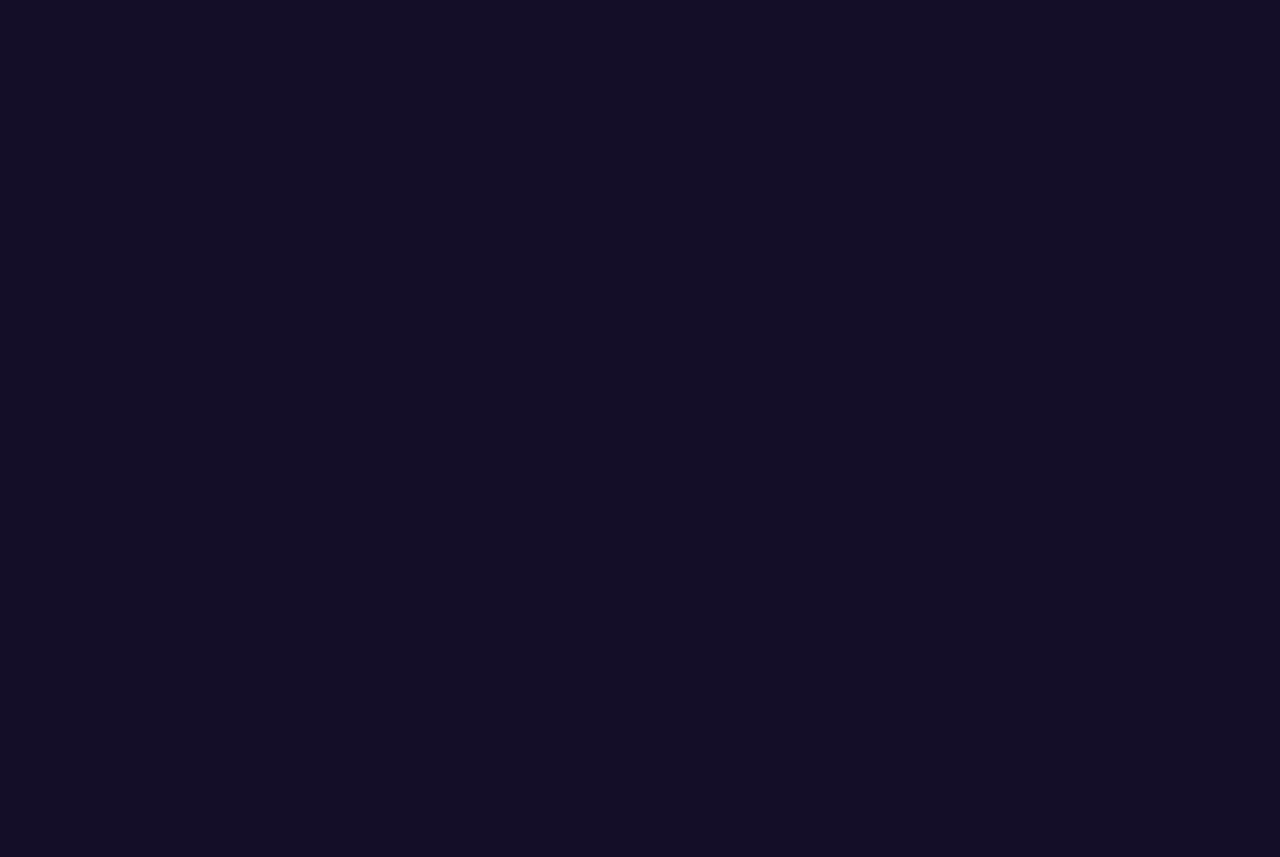
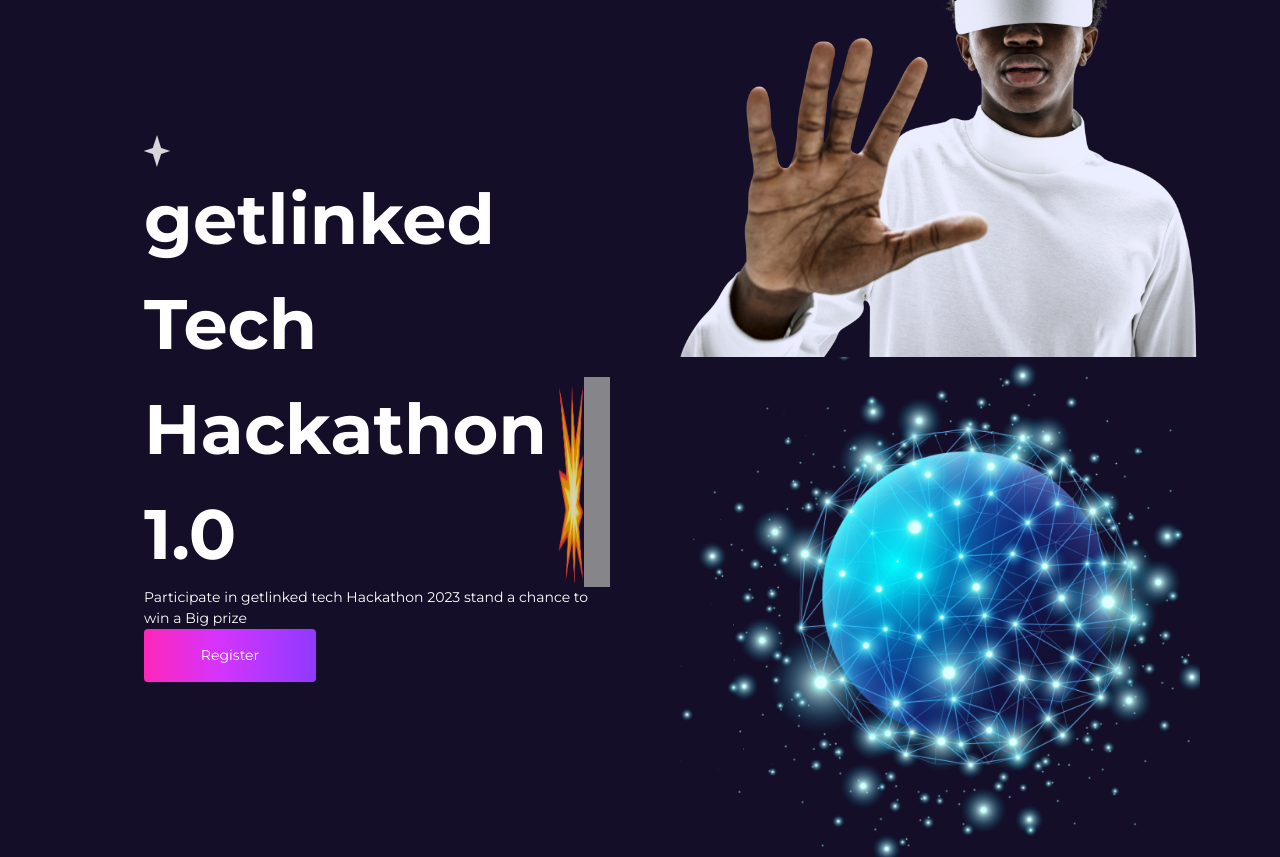
Before and after one commit to Emmanuel-Ingwe/getlinked-testweb, a Next.js app: page / in a window 1280 px wide. Shown: the part 380-1237 px from the top of the page. Before the commit the page ends 800 px from the top, so only its background shows below. Built offline with nearby package versions, Linux system fonts and the light colour scheme; grey boxes are pictures that could not be loaded; a web font is replaced by a local one.

Commit message:
add: hero-imgs

```diff
--- a/components/Landing/Hero/index.tsx
+++ b/components/Landing/Hero/index.tsx
@@ -8,18 +8,18 @@ const index = (props: Props) => {
     <>
         <section id="" className="container">
             <div className="grid xl:grid-cols-2 gap-8 xl:gap-20 items-center">
-                <div className="ml-[64px] mt-[68px] order-2 xl:order-1">
+                <div className="ml-[64px] mt-[68px] w-/5">
                     <div className="">
                         <div className="">
                             <img src="/Images/star@2x.png" width={26} height={32} alt="star2x" className='animate-pulse' />
                         </div>
-                        <h1 className="text-61xl">getlinked Tech</h1>
+                        <h1 className="text-[70px] font-extrabold">getlinked Tech</h1>
                     </div>
-                    <div className="">
-                        <h1 className="text-61xl">Hackathon <span>1.0</span></h1>
-                        <div className="">
-                            <img src="/Images/star@2x.png" width={26} height={32} alt="star2x" className='animate-pulse' />
-                            <img src="/Images/star@2x.png" width={26} height={32} alt="star2x" className='animate-pulse' />
+                    <div className="flex">
+                        <h1 className="text-[70px] font-extrabold">Hackathon <span>1.0</span></h1>
+                        <div className="flex">
+                            <img src="/Images/bomb-img.png" width={26} height={32} alt="bomb" className='animate-pulse' />
+                            <img src="/Images/chain.png" width={26} height={32} alt="chain" className='animate-pulse' />
                         </div>
                     </div>
                     <div className="">
@@ -29,10 +29,12 @@ const index = (props: Props) => {
                         label='Register'
                      />
                 </div>
+
                 <div className="">
-                <div>
-                    #
-                </div>
+                    <div>
+                        <img src="/Images/hero-img.png" alt="" />
+                        <img src="/Images/image-1@2x.png" alt="" />
+                    </div>
                 </div>
             </div>
         </section>
--- a/src/pages/index.tsx
+++ b/src/pages/index.tsx
@@ -1,12 +1,14 @@
 import MainLayout from "../../Layouts/MainLayouts";
 import { NextPageWithLayout } from "./_app";
 import HeroTop from "../../components/Landing/Hero-top"
+import Hero from "../../components/Landing/Hero"
 
 
 const IndexPage: NextPageWithLayout = ({}) => {
 	return (
 		<>
 			<HeroTop />
+			<Hero />
 		</>
 	);
 };
--- a/src/styles/globals.css
+++ b/src/styles/globals.css
@@ -31,7 +31,7 @@
 
 body {
   background: #150e28;
-  overflow: hidden;
+  overflow-x: hidden;
   color: white;
   font-size: 14px;
   font-family: Montserrat;
```
